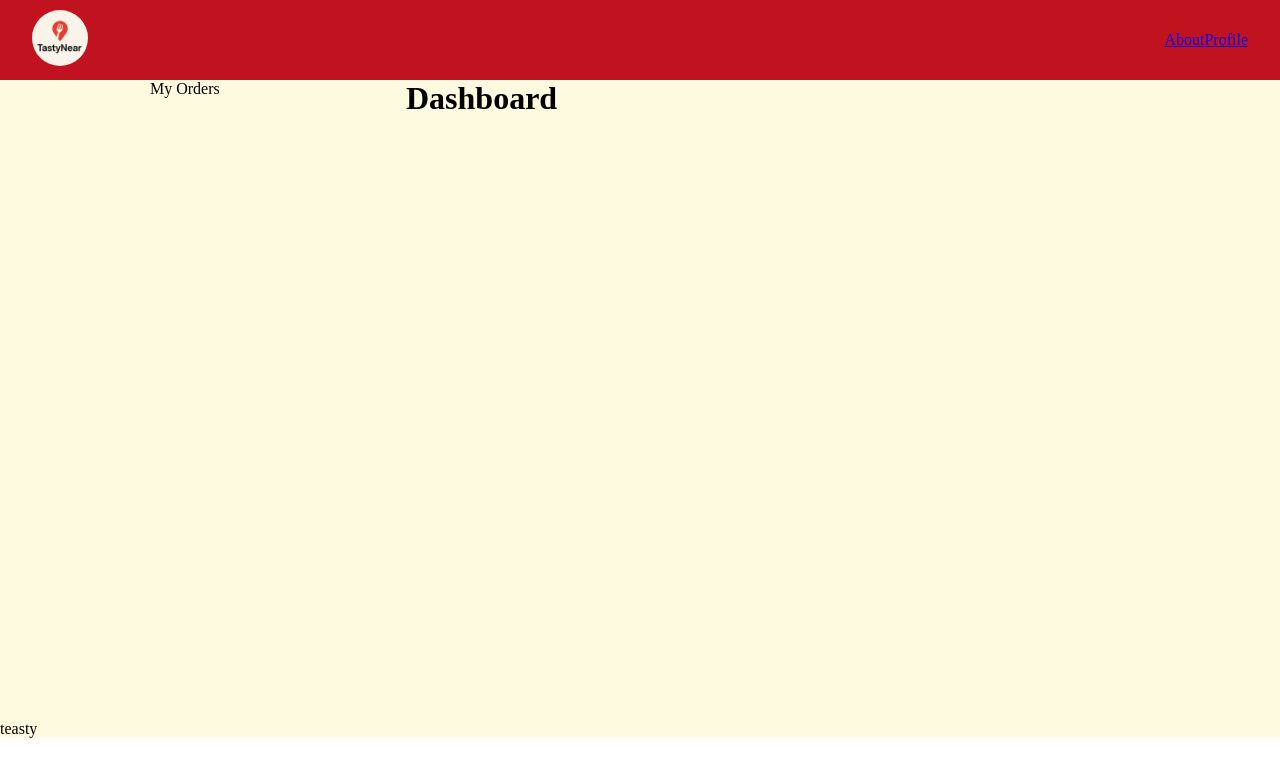
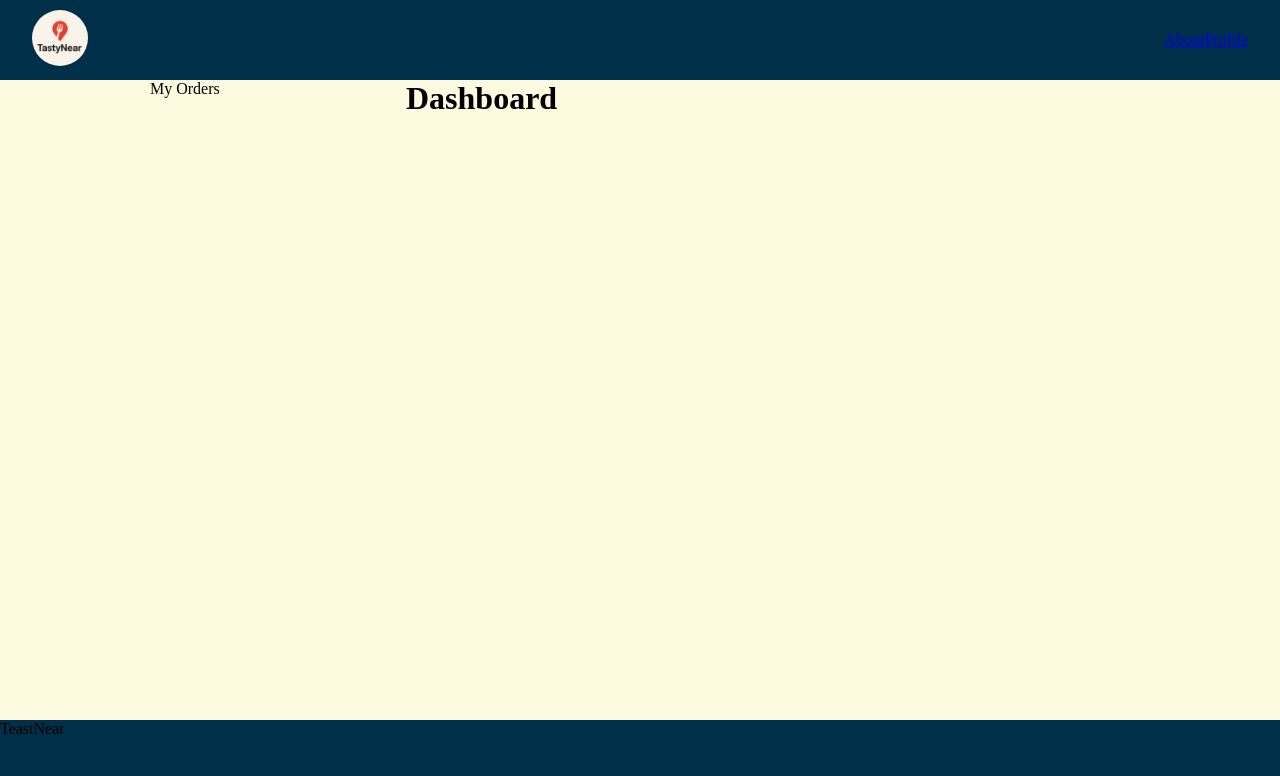
Before and after one commit to galm85/tasty-near, a React (Vite) app: page / in a window 1280 px wide. Shown: the top 776 px of the page. Built offline with nearby package versions, Linux system fonts and the light colour scheme.

Commit message:
create footer

```diff
--- /dev/null
+++ b/src/styles/_footer.scss
@@ -0,0 +1,7 @@
+@use './variables' as *;
+
+.footer{
+    width: 100%;
+    height: 10vh;
+    background-color: $blue;
+}
--- a/src/styles/_header.scss
+++ b/src/styles/_header.scss
@@ -6,7 +6,7 @@
     justify-content: space-between;
     padding-inline: 2rem;
     align-items: center;
-    background-color: $red;
+    background-color: $blue;
     &__brand{
         display: flex;
         align-items: center;
--- a/src/styles/main.scss
+++ b/src/styles/main.scss
@@ -1,5 +1,6 @@
 @use './variables' as *;
 @use './header';
+@use './footer';
 
 *{
     padding: 0;
--- a/src/ui/AppLayout.jsx
+++ b/src/ui/AppLayout.jsx
@@ -1,5 +1,6 @@
 import { Outlet } from "react-router-dom"
 import Header from "./Header"
+import Footer from "./Footer"
 
 function AppLayout() {
     return (
@@ -11,7 +12,7 @@ function AppLayout() {
                     <Outlet/>
                 </div>
             </main>
-            <footer>teasty</footer>
+            <Footer/>
         </div>
     )
 }
--- /dev/null
+++ b/src/ui/Footer.jsx
@@ -0,0 +1,9 @@
+function Footer() {
+    return (
+        <footer className="footer">
+            TeastNear
+        </footer>
+    )
+}
+
+export default Footer
```
